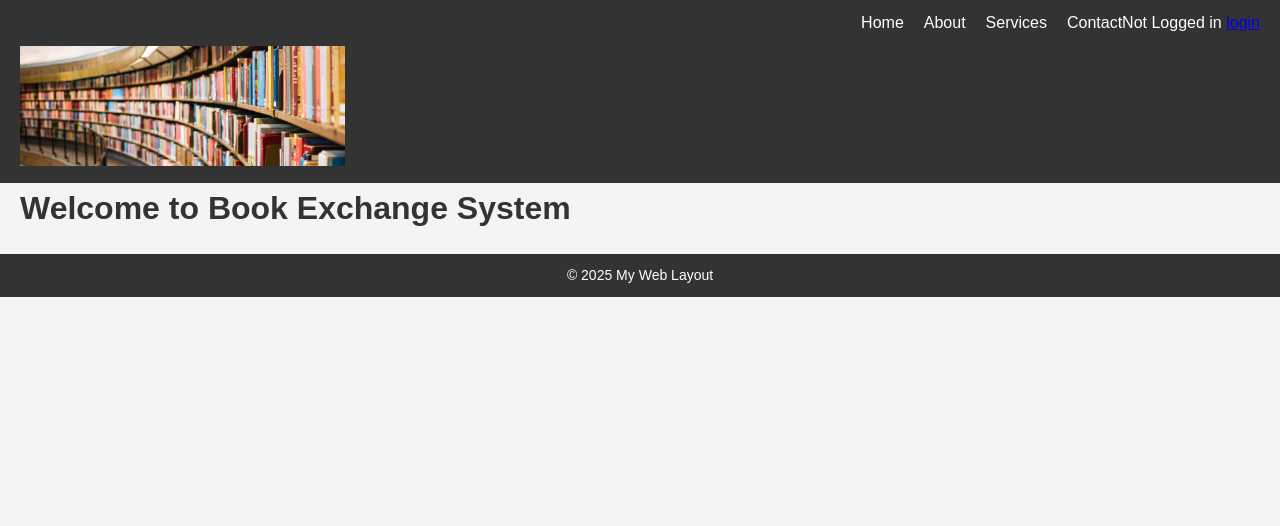
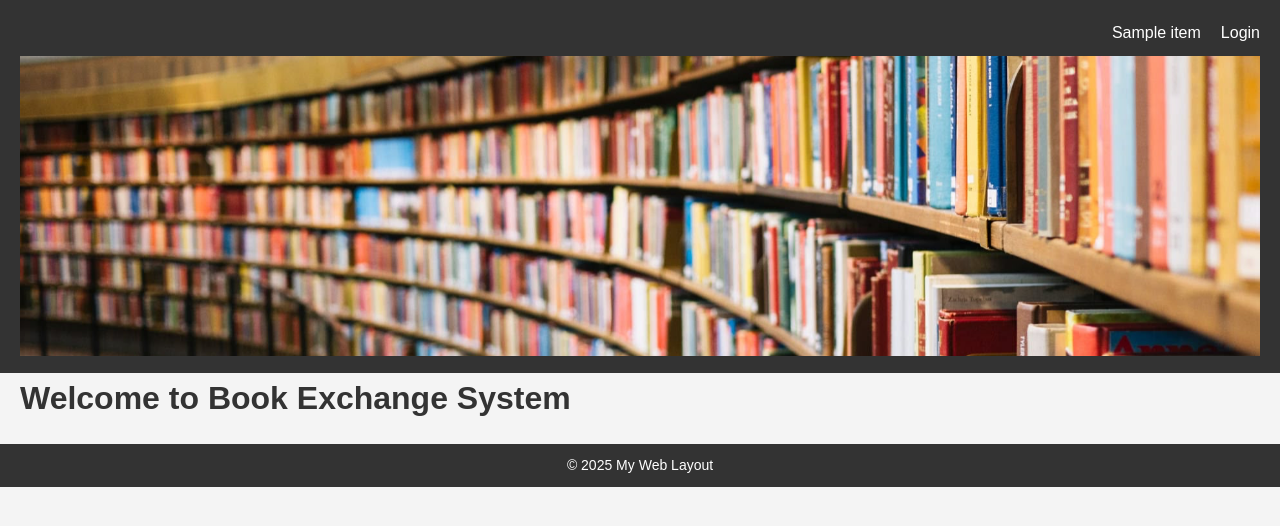
Before and after one commit to Just-ARandomGuy/BookEx, a Django app: template bookEx/templates/bookMng/index.html in a window 1280 px wide. Shown: the top 526 px of the page. Run offline with Django 3.2, Linux system fonts and the light colour scheme; the template is opened without the code that fills it: most values are stand-ins (such as "Sample title", 1, 10 or a date in 2020).

Commit message:
add css styling to navbar

```diff
--- a/bookEx/static/base.css
+++ b/bookEx/static/base.css
@@ -23,7 +23,30 @@ header {
 }
 
 header .nav-container {
+    padding: 10px 0;
+    display: flex;
+    justify-content: flex-end;
+    align-items: center;
+    gap: 20px;
+}
 
+header .login span {
+    display: flex;
+    align-items: center;
+    gap: 10px;
+    margin-left: auto;
+    text-decoration: none;
+    color: white;
+}
+
+header .login button {
+    font-size: 1rem;
+    padding: 5px 15px;
+    border: none;
+    background: #92BDA3;
+    color: black;
+    border-radius: 5px;
+    cursor: pointer;
 }
 
 header .navbar ul {
@@ -32,22 +55,20 @@ header .navbar ul {
     padding: 0;
     margin: 0;
     gap: 20px;
-    justify-content: flex-end;
 }
 
-header .navbar {
-    display: flex;
-    justify-content: flex-end;
-    align-items: center;
-    margin-bottom: 10px;
-}
-
-header .navbar a {
+header .navbar a,
+header .login a,
+header .login a:visited {
     color: white;
     text-decoration: none;
+
 }
 
 .banner img {
+    width: 100%;
+    height: 300px;
+    object-fit: cover;
 }
 
 /* Main Content */
--- a/bookEx/templates/base.html
+++ b/bookEx/templates/base.html
@@ -1,5 +1,4 @@
 {% load static %}
-
 
 <!DOCTYPE html>
 <html lang="en">
@@ -12,21 +11,6 @@
 <body>
 <header>
 	<div class="nav-container">
-		<div class="login">
-        <span style="float: right;">
-            {% if user.is_authenticated %}
-               {{ user.username}}
-               <form action="{% url 'logout' %}?next=/" method="post">
-                   <button type="submit">logout</button>
-                   {% csrf_token %}
-               </form>
-            {% else %}
-               Not Logged in
-               <a href="{% url 'login' %}?next=/">login</a>
-            {% endif %}
-        </span>
-		</div>
-
 		<nav class="navbar">
 			<ul>
 				{% block navbar %}
@@ -37,6 +21,20 @@
 				{% endblock navbar %}
 			</ul>
 		</nav>
+
+		<div class="login">
+	        <span style="float: right;">
+	            {% if user.is_authenticated %}
+	               {{ user.username}}
+	               <form action="{% url 'logout' %}?next=/" method="post">
+	                   <button type="submit">Logout</button>
+	                   {% csrf_token %}
+	               </form>
+	            {% else %}
+	               <a href="{% url 'login' %}?next=/">Login</a>
+	            {% endif %}
+	        </span>
+		</div>
 	</div>
 
 	<div class="banner">
--- a/bookEx/templates/bookMng/index.html
+++ b/bookEx/templates/bookMng/index.html
@@ -1,14 +1,14 @@
 {% extends "base.html" %}
 {% load static %}
 
-{% block sidenav %}
-   {% for item in item_list %}
-      <li>
-        <a href="{{ item.link }}">  {{ item.item }} </a>
-      </li>
-   {% endfor %}
-{% endblock sidenav %}
+{% block navbar %}
+{% for item in item_list %}
+<li>
+	<a href="{{ item.link }}"> {{ item.item }} </a>
+</li>
+{% endfor %}
+{% endblock navbar %}
 
 {% block content %}
-   <h1>Welcome to Book Exchange System</h1>
+<h1>Welcome to Book Exchange System</h1>
 {% endblock content %}
```
Also changed, not shown: db.sqlite3.
